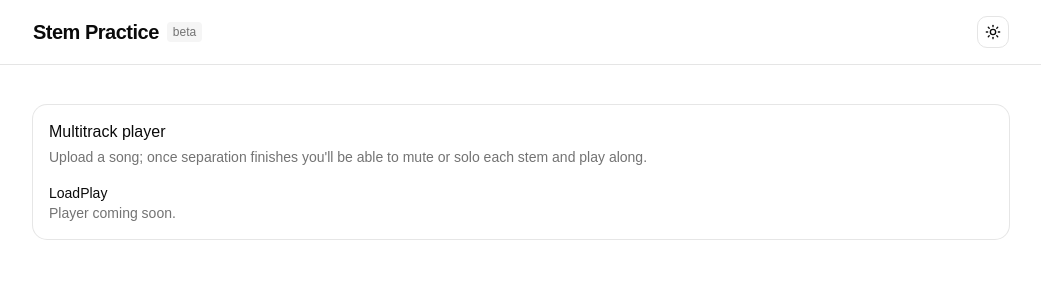
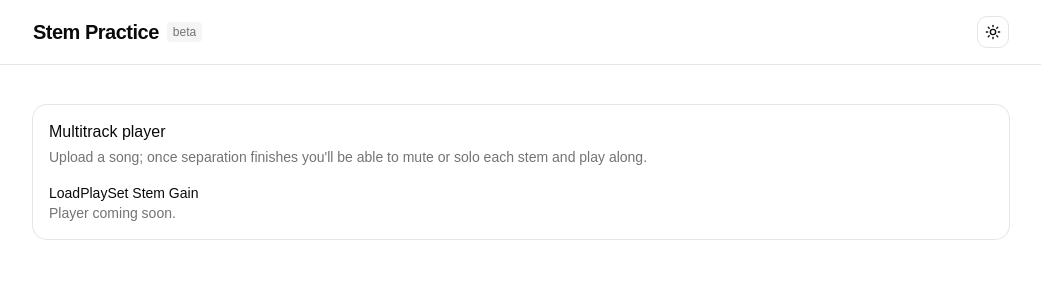
Before and after one commit to bingliscodes/legatto, a React (Vite) app in the folder frontend/: page / in a window 1280 px wide. Shown: the top 300 px of the page, without its empty margins (119-1160 px from the left). Built offline with nearby package versions, Linux system fonts and the light colour scheme.

Commit message:
Add button to test volume control

```diff
--- a/frontend/src/App.tsx
+++ b/frontend/src/App.tsx
@@ -30,6 +30,10 @@ function App() {
 
   const handlePlayClick = () => {
     play();
+  };
+
+  const handleSetStemGainClick = () => {
+    setStemGain("guitar", 0);
   };
   return (
     <div className="min-h-screen bg-background text-foreground">
@@ -66,6 +70,7 @@ function App() {
             */}
             <button onClick={handleLoadClick}>Load</button>
             <button onClick={handlePlayClick}>Play</button>
+            <button onClick={handleSetStemGainClick}>Set Stem Gain</button>
             <p className="text-sm text-muted-foreground">Player coming soon.</p>
           </CardContent>
         </Card>
```
